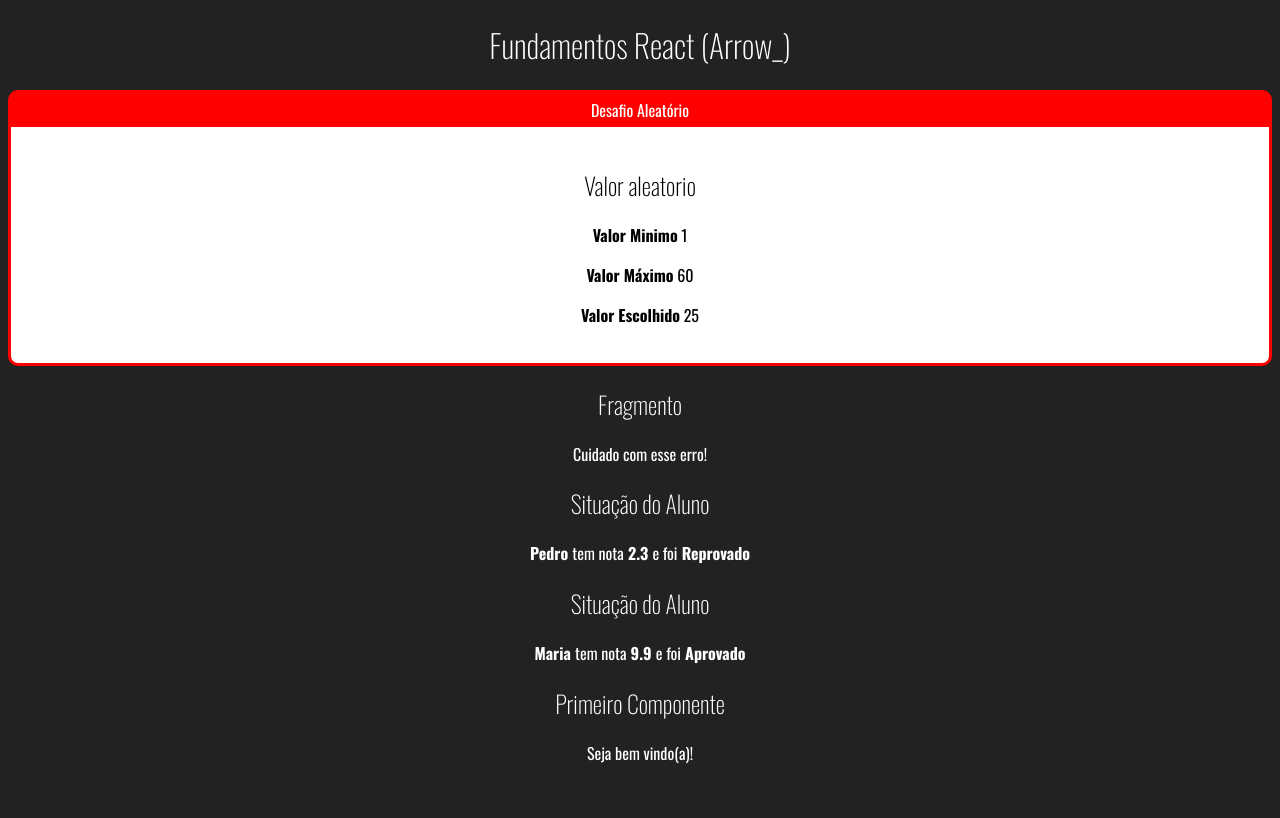
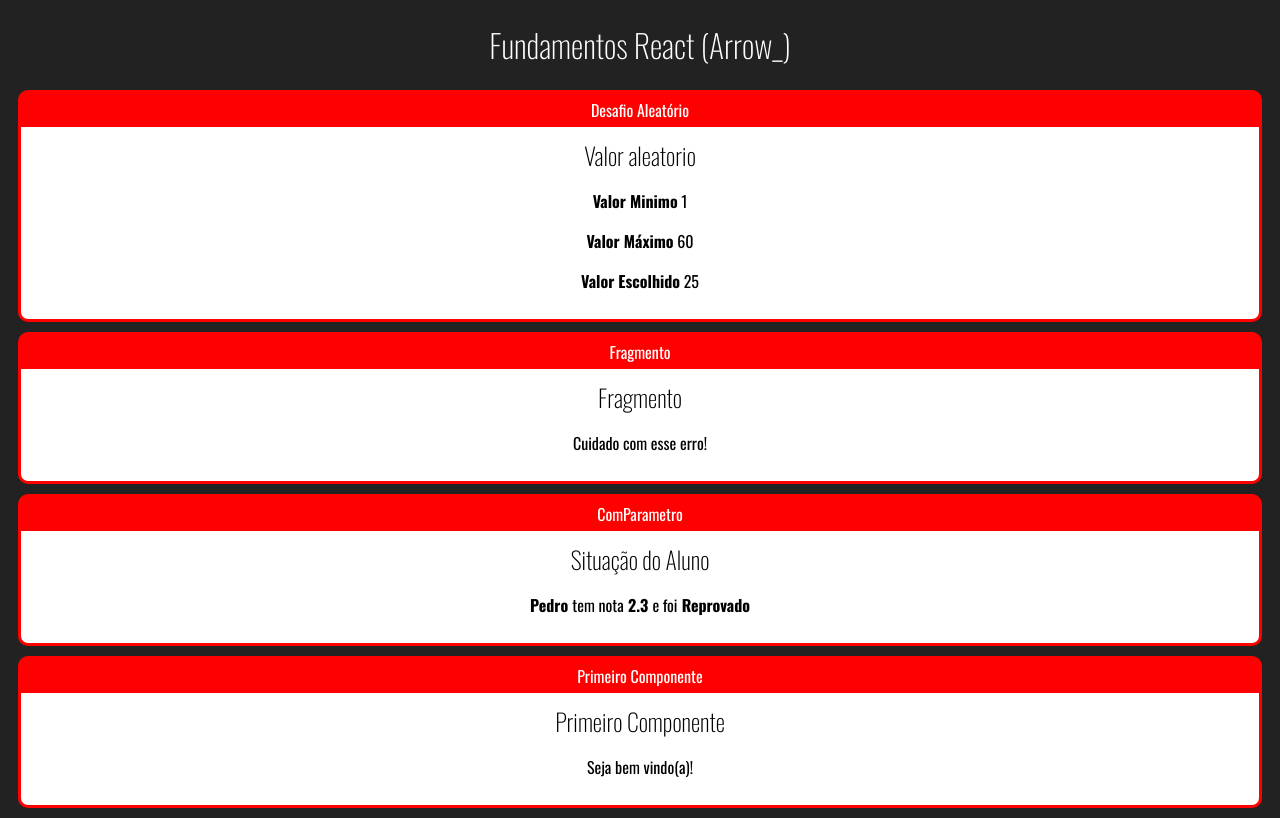
Before and after one commit to lucasg13info/curso-react, a React (Create React App) app in the folder fundamentos-react/: page / in a window 1280 px wide. Built offline with nearby package versions, Linux system fonts and the light colour scheme.

Commit message:
Adicionando todos os exercicios dentro de cards

```diff
--- a/fundamentos-react/src/App.jsx
+++ b/fundamentos-react/src/App.jsx
@@ -15,21 +15,22 @@ export default () =>(
             <Aleatorio min= {1} max={60}/>
         </Card>
 
+        <Card titulo="Fragmento">
+            <Fragmento/>
+        </Card>
+
+        <Card titulo="ComParametro">
+            <ComParametro titulo="Situação do Aluno"
+                aluno= "Pedro"
+                nota= {2.3}
+            />
+        </Card>
+
+        <Card titulo="Primeiro Componente">
+            <Primeiro></Primeiro>
+        </Card>
 
 
 
-
-        <Fragmento/>
-        <ComParametro titulo="Situação do Aluno"
-            aluno= "Pedro"
-            nota= {2.3}
-        />
-
-        <ComParametro titulo="Situação do Aluno"
-            aluno= "Maria"
-            nota= {9.9}
-
-        />
-        <Primeiro></Primeiro>
     </div>
 );
--- a/fundamentos-react/src/components/basicos/layout/Card.css
+++ b/fundamentos-react/src/components/basicos/layout/Card.css
@@ -3,6 +3,8 @@
     border: 3px solid red;
     border-radius: 10px;
     overflow: hidden;
+
+    margin: 10px;
 
 
 }
@@ -16,5 +18,5 @@
 .Card .Content{
     background-color: white;
     color: black;
-    padding: 20px;
+    padding: 10px;
 }
--- a/fundamentos-react/src/index.css
+++ b/fundamentos-react/src/index.css
@@ -8,3 +8,9 @@ body {
 h1, h2, h3 {
     font-weight: 200;
 }
+
+h2, h3 {
+    font-weight: 200;
+
+    margin: 0;
+}
```
